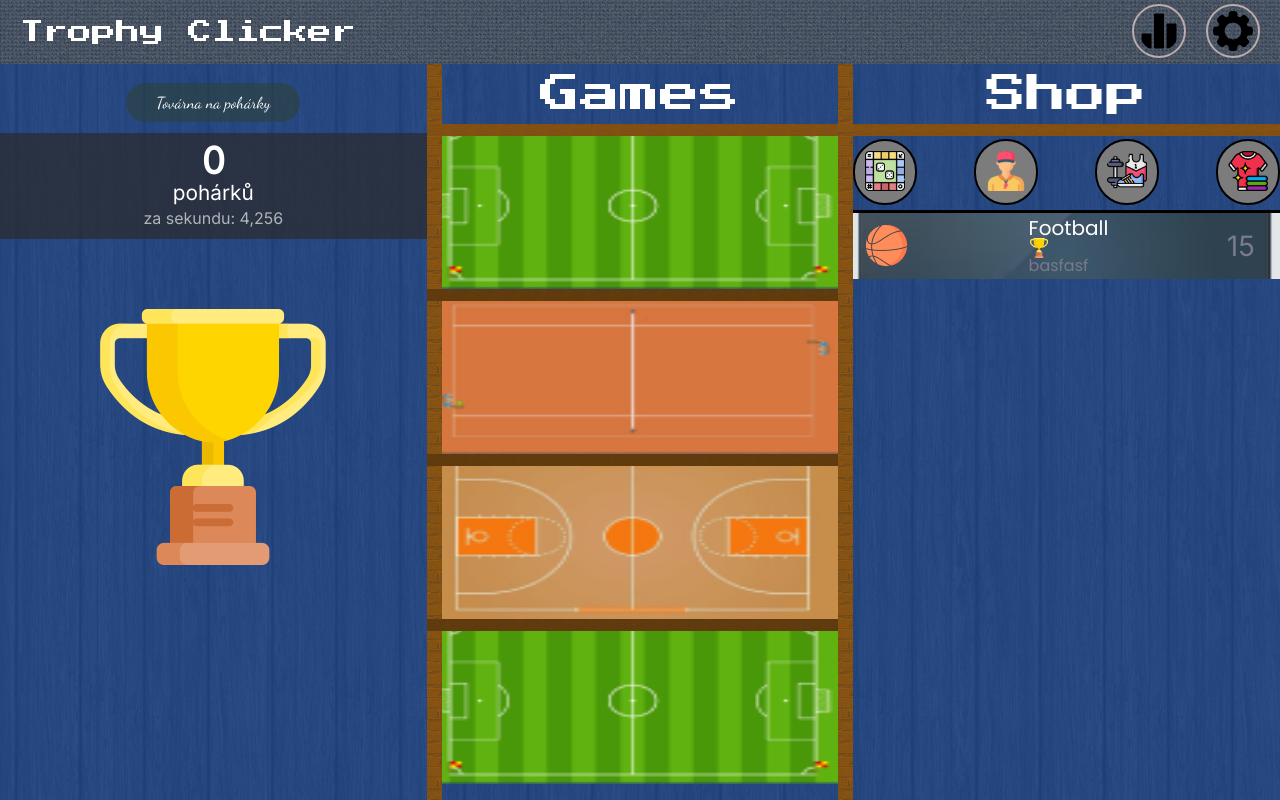
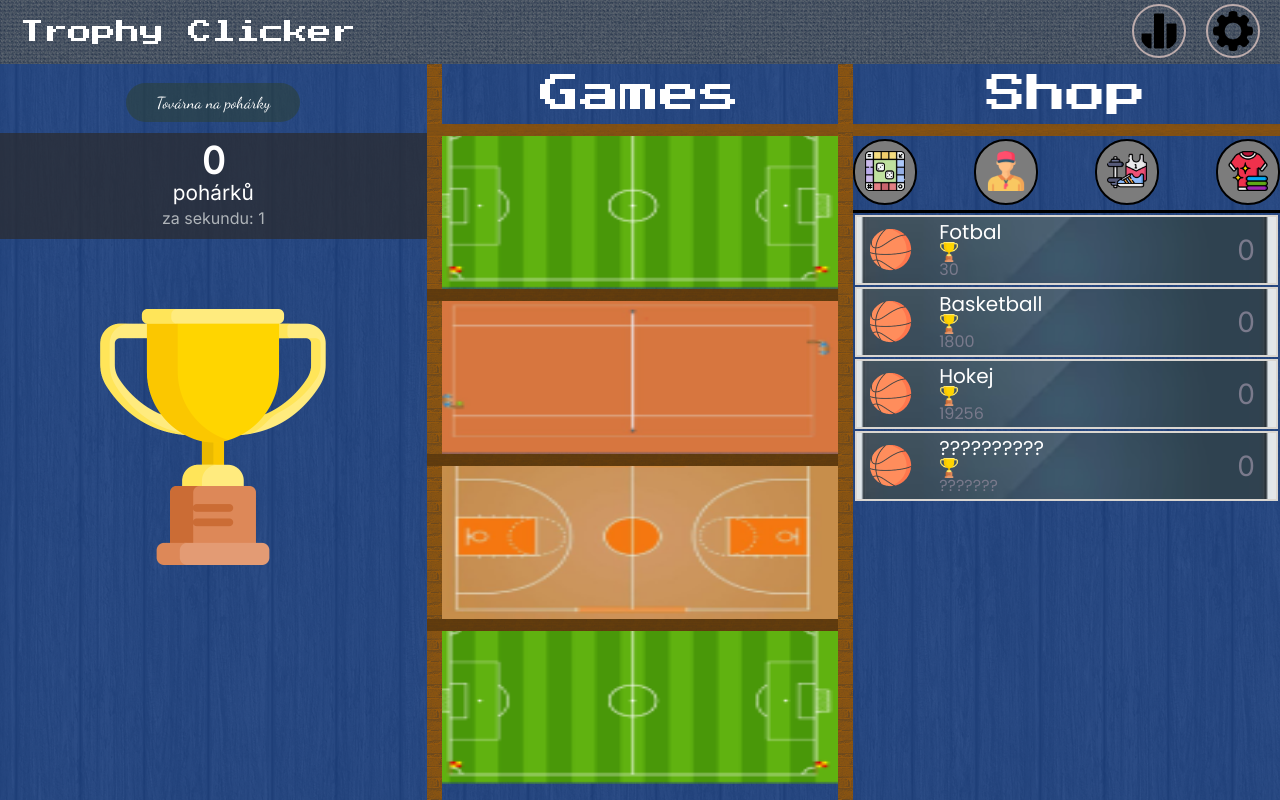
Before and after one commit to LukasKalenda/TrophyClicker, a Vue app in the folder klikacka-site/: page / in a window 1280 px wide. Built offline with nearby package versions, Linux system fonts and the light colour scheme.

Commit message:
Funkce pridavani v obchode

```diff
--- a/klikacka-site/src/assets/shop.scss
+++ b/klikacka-site/src/assets/shop.scss
@@ -26,13 +26,18 @@
             }
         }
     }
-
+    .shop-motivation {
+        padding: 10px 0;
+        background-color: rgba(4, 2, 3, 0.4);
+    }
     section.items {
+        margin: 2px;
+        border: 2px solid rgb(218, 214, 209);
         .item-background {
             background-image: url("./backgrounds/item-background.png");
             background-size: cover;
             display: flex;
-            justify-content: space-between;
+
             align-items: center;
             padding: 5px 10px;
             &:hover {
@@ -42,6 +47,7 @@
                 display: flex;
                 flex-direction: column;
                 font-family: "Poppins", sans-serif;
+                padding-left: 25px;
 
                 .game-title {
                     font-size: 20px;
@@ -72,10 +78,13 @@
             }
 
             .items-earned {
+                position: absolute;
+                right: 10px;
                 padding-right: 15px;
                 font-size: 28px;
                 font-weight: 400;
                 color: #7a7a8c;
+                float: right;
             }
         }
     }
--- a/klikacka-site/src/components/Shop.vue
+++ b/klikacka-site/src/components/Shop.vue
@@ -12,19 +12,23 @@
         <li><img src="../assets/sports-icon/laundry.png" alt="" /></li>
       </ul>
     </nav>
-
+    <!-- <div class="shop-motivation">
+      <p>Obchůdek se vším možným herním vybavením</p>
+    </div> -->
     <div class="divider"></div>
 
-    <section class="items">
+    <section class="items" v-for="(item, index) in shopStore.shopItems" :key="item" @click="shopStore.buyItem(index)">
       <div class="item-background">
         <div class="item-icon">
           <img src="../assets/sports-icon/basket.png" alt="" />
+          <!-- Proc to nefunguje? :() -->
+          <!-- <img :src="'../assets/sports-icon/' + item.img" alt="" /> -->
         </div>
         <div class="game-text">
-          <p class="game-title">Football</p>
-          <p class="game-cost">basfasf</p>
+          <p class="game-title">{{ item.title }}</p>
+          <p class="game-cost">{{ item.price }}</p>
         </div>
-        <div class="items-earned">15</div>
+        <div class="items-earned"> {{ item.earned }}</div>
       </div>
     </section>
   </div>
@@ -33,7 +37,6 @@
 <script setup>
 import { useShopStore } from "../stores/shop";
 const shopStore = useShopStore();
-
 </script>
 
 <style lang="scss" scoped></style>
--- a/klikacka-site/src/components/Trophy.vue
+++ b/klikacka-site/src/components/Trophy.vue
@@ -4,7 +4,7 @@
     <aside>
       <span id="points">{{ counterStore.count }}</span>
       <span id="earned">{{ counterStore.units }} pohárků</span>
-      <span id="earned-seconds">za sekundu: 4,256</span>
+      <span id="earned-seconds">za sekundu: {{ counterStore.points_per_click}}</span>
     </aside>
 
     <section>
--- a/klikacka-site/src/stores/counter.js
+++ b/klikacka-site/src/stores/counter.js
@@ -6,7 +6,7 @@ export const useCounterStore = defineStore("counter", () => {
 
   const points_per_click = ref(1);
   const base_points_per_click = ref(1);
-  const level = ref(1500);
+  const level = ref(15);
 
   const count = ref(0);
   const units = ref("");
@@ -17,7 +17,7 @@ export const useCounterStore = defineStore("counter", () => {
       base_points_per_click.value * Math.sqrt(level.value)
     );
     count.value += points_per_click.value;
-    audio.play();
+    // audio.play();
   }
 
   // Jednotky za kliknutí
--- a/klikacka-site/src/stores/shop.js
+++ b/klikacka-site/src/stores/shop.js
@@ -1,23 +1,36 @@
-import { ref } from 'vue'
-import { defineStore } from 'pinia'
-import { useCounterStore } from './counter'
+import { reactive, ref } from "vue";
+import { defineStore } from "pinia";
+import { useCounterStore } from "./counter";
 
-export const useShopStore = defineStore('shop', () => {
-    const counterStore = useCounterStore();
+export const useShopStore = defineStore("shop", () => {
+  const counterStore = useCounterStore();
 
-    state: () => ({
-        items: [
-            {id: 1, title: 'Fotbal', price: 30, earned: 0, img: "football.png"},
-            {id: 2, title: 'Basketball', price: 1800, earned: 0, img: "basket.png"},
-            {id: 3, title: 'Hokej', price: 19256, earned: 0, img: "puck.png"}
-        ]
-    })
-    const fotball = ref(10)
+  const shopItems = reactive({
+    fotbal: {
+      id: 1,
+      title: "Fotbal",
+      price: 30,
+      earned: 0,
+      img: "football.png",
+    },
+    basketball: {
+      id: 2,
+      title: "Basketball",
+      price: 1800,
+      earned: 0,
+      img: "basket.png",
+    },
+    hokej: { id: 3, title: "Hokej", price: 19256, earned: 0, img: "puck.png" },
+    secret: { id: 4, title: "??????????", price: "???????", earned: 0, img: "ghost.png" },
 
-    function buyItem() {
-        if (counterStore.count >= fotball.value) {
-            fotball.value+=10;
-        }
+  });
+  const fotball = ref(10);
+
+  function buyItem(item) {
+    if (counterStore.count >= item.price) {
+      counterStore.count -= item;
+      item.earned++
     }
-    return { counterStore, fotball, buyItem }
-})
+  }
+  return { counterStore, shopItems, fotball, buyItem };
+});
```
Also changed, not shown: klikacka-site/src/components/Bingo.vue (deleted), klikacka-site/src/components/cards/Bingo.vue (added).
